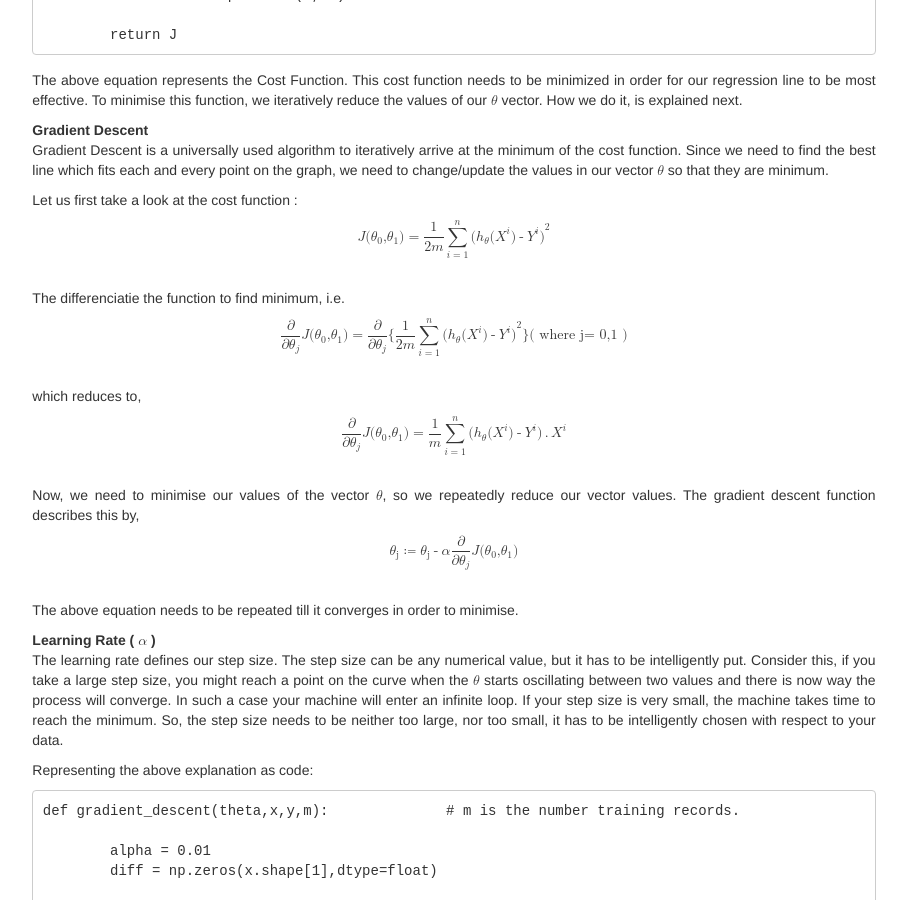
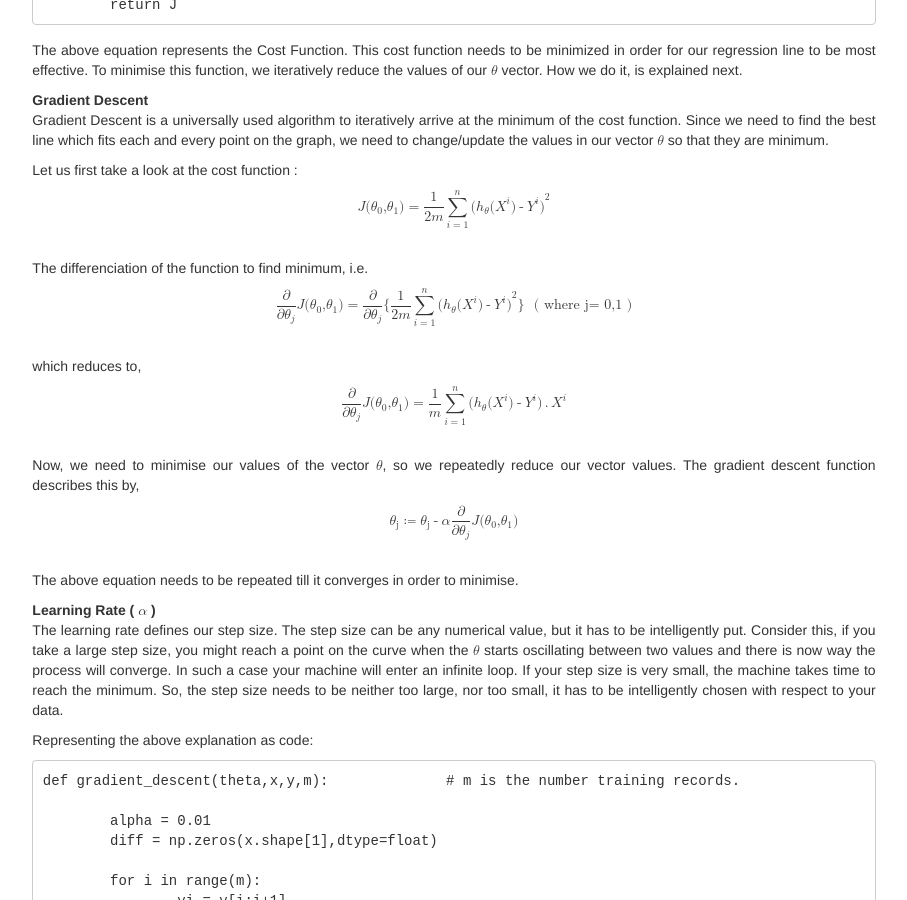
Before and after one commit to MLDaily/MLDaily.github.io, a Jekyll site: the page built from _posts/2016-01-08-regression.md, in a window 1280 px wide and 900 px high, scrolled down 1932 px. Shown: the whole window, without its empty margins (186-1093 px from the left). Built offline with Jekyll 4.4.1, drawn with Linux system fonts in a browser that asks for light colours; comment, search, counter and statistics services are not loaded; some of the changed lines change nothing that is shown.

Commit message:
Errors corrected

```diff
--- a/_posts/2016-01-08-regression.md
+++ b/_posts/2016-01-08-regression.md
@@ -61,7 +61,7 @@
     <!-- <mtext> ]</mtext> -->
 </math> are constants in the linear equation which can be represented by the vector <math xmlns="http://www.w3.org/1998/Math/MathML" display="inline">
     <mi>&#x3b8;<!-- THETA --></mi>
-    <mtext> and </mtext>
+    <mtext> &#xA0;<!--NO-BREAK SPACE-->and&#xA0;<!--NO-BREAK SPACE--> </mtext>
       <mn>&#x03B5; <!--EPSILON--></mn>
 </math> represents the error term.
 
@@ -101,10 +101,9 @@
 The hypothesis is a simple representation of the regression model, but how do we attain this model or relation? Let us think about this. We have hundreds, maybe thousands of points on the graph, how would we fit the best line? The best line must have maximum number of points on itself. Also, the points which do not lie on the line, must be as close to the line as possible, in order to reduce the error percentage. This requires calculating the cost of the error each time we fit a line, and to minimise that error as much as possible. Next we study these two techniques.
 
 <strong>Cost Function</strong> <br>
-We are going to understand how to calculate the cost. There can be two methods to do this. First, minimise the values of
-<math xmlns="http://www.w3.org/1998/Math/MathML" display="inline">
+We are going to understand how to calculate the cost. There can be two methods to do this. First, minimise the values of <math xmlns="http://www.w3.org/1998/Math/MathML" display="inline">
     <msub><mi>&#x3b8;<!--THETA--></mi>
-    <mn>0</mn></msub> <mtext> and </mtext>
+    <mn>0</mn></msub><mtext> &#xA0;<!--NO-BREAK SPACE-->and&#xA0;<!--NO-BREAK SPACE--> </mtext>
     <msub><mi>&#x3b8;<!--THETA--></mi>
     <mn>1</mn></msub>
 </math> so that the (predicted value - actual value) is minimized. The other could be the equation given below. In this, we are finding the distance between two points, the predicted point and the actual point, and we are attempting to minimise this distance. The distance is calculated using the Euclidean distance, but we ignore the square root (the values calculated might be small). The (2m) is only for ease of calculation.
@@ -221,7 +220,7 @@
   	</msup>
 </math><br>
 
-The differenciatie the function to find minimum, i.e.
+The differenciation of the function to find minimum, i.e.
 
 <math xmlns="http://www.w3.org/1998/Math/MathML" display="block">
 
@@ -277,7 +276,7 @@
 	  </mrow>
   	  <mn>2</mn>
   	</msup><mtext>}</mtext>
-
+    <mtext>&#xA0;<!--NO-BREAK SPACE-->&#xA0;<!--NO-BREAK SPACE--></mtext>
   <mi>( where j </mi> <mtext>= 0,1 )</mtext>
 
 
```
